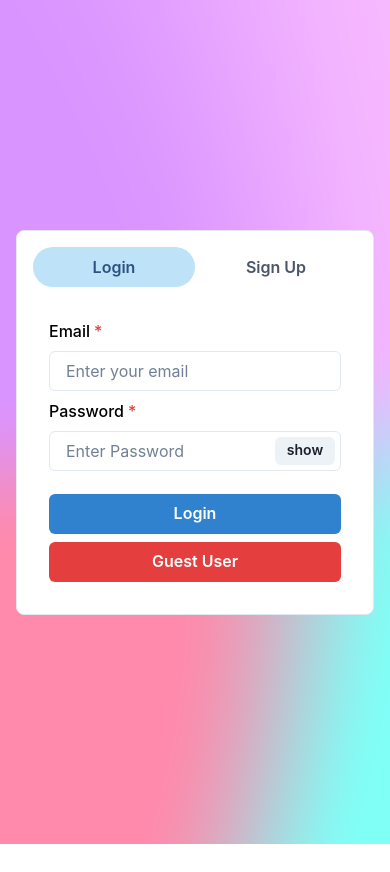
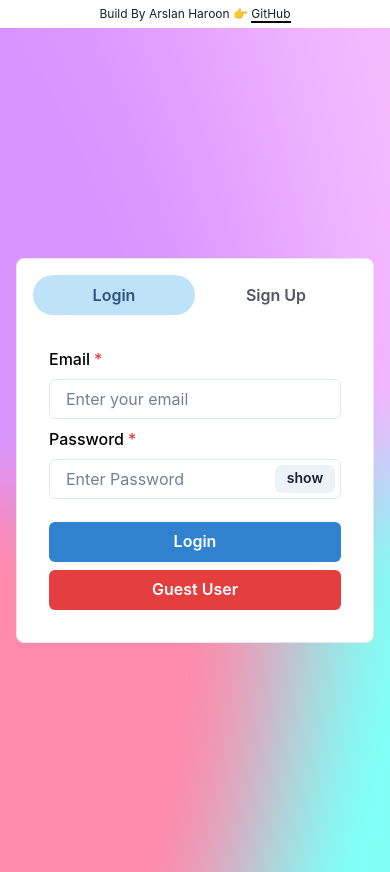
Before and after one commit to ArslanJajja1/mern-chat-application, a React (Create React App) app in the folder frontend/: page / in a window 390 px wide. Before the commit the page ends 844 px from the top, so only its background shows below. Built offline with nearby package versions, Linux system fonts and the light colour scheme; no server answers.

Commit message:
fixid responsiveness of title,added build by section at top

```diff
--- a/frontend/src/App.css
+++ b/frontend/src/App.css
@@ -2,7 +2,7 @@
 .app {
   height: 100vh;
   display: flex;
-  background-image: url('./background.png');
+  background-image: url('../public/assets/background.png');
   background-size: cover;
   background-position: center;
 }
--- a/frontend/src/App.js
+++ b/frontend/src/App.js
@@ -2,12 +2,18 @@ import './App.css';
 import { Route } from 'react-router-dom';
 import Homepage from './pages/Homepage';
 import Chatpage from './pages/Chatpage';
+import { Text } from '@chakra-ui/react';
 function App() {
   return (
-    <div className="app">
+    <>
+      <Text fontSize={['12px','md','lg']} style={{textAlign:'center',padding:'5px'}}>
+        Build By Arslan Haroon 👉 <a style={{borderBottom:'2px solid black'}} href='https://github.com/ArslanJajja1' target='_blank'>GitHub</a>
+      </Text>
+      <div className="app">
       <Route path="/" component={Homepage} exact />
       <Route path="/chats" component={Chatpage} />
     </div>
+    </>
   );
 }
 
--- a/frontend/src/components/Chats/MyChats.js
+++ b/frontend/src/components/Chats/MyChats.js
@@ -50,21 +50,21 @@ const MyChats = ({ fetchAgain }) => {
       <Box
         pb={3}
         px={3}
-        fontSize={{ base: "28px", md: "30px" }}
+        fontSize={['18px']}
         fontFamily="Work sans"
         display="flex"
         w="100%"
         justifyContent="space-between"
         alignItems="center"
       >
-        My Chats
+        Chats
         <GroupChatModal>
           <Button
             display="flex"
-            fontSize={{ base: "17px", md: "10px", lg: "17px" }}
+            fontSize={['14px']}
             rightIcon={<AddIcon />}
           >
-            New Group Chat
+            New Group
           </Button>
         </GroupChatModal>
       </Box>
--- a/frontend/src/components/SideDrawer/SideDrawer.js
+++ b/frontend/src/components/SideDrawer/SideDrawer.js
@@ -132,8 +132,8 @@ const SideDrawer = () => {
             </Text>
           </Button>
         </Tooltip>
-        <Text fontWeight='bold' fontFamily="work sans">
-          Chat App By Arslan Haroon 👉 <a style={{borderBottom:'2px solid black'}} href="https://www.github.com/ArslanJajja1" target="_blank">GitHub</a>
+        <Text fontSize={['12px','md','lg']}>
+          CHAT-APP
         </Text>
         <div>
           <Menu>
```
Also changed, not shown: frontend/public/assets/background.png (renamed from frontend/src/background.png), frontend/public/assets/me.jpg (added), frontend/public/assets/typings.json (renamed from frontend/src/assets/typings.json).
